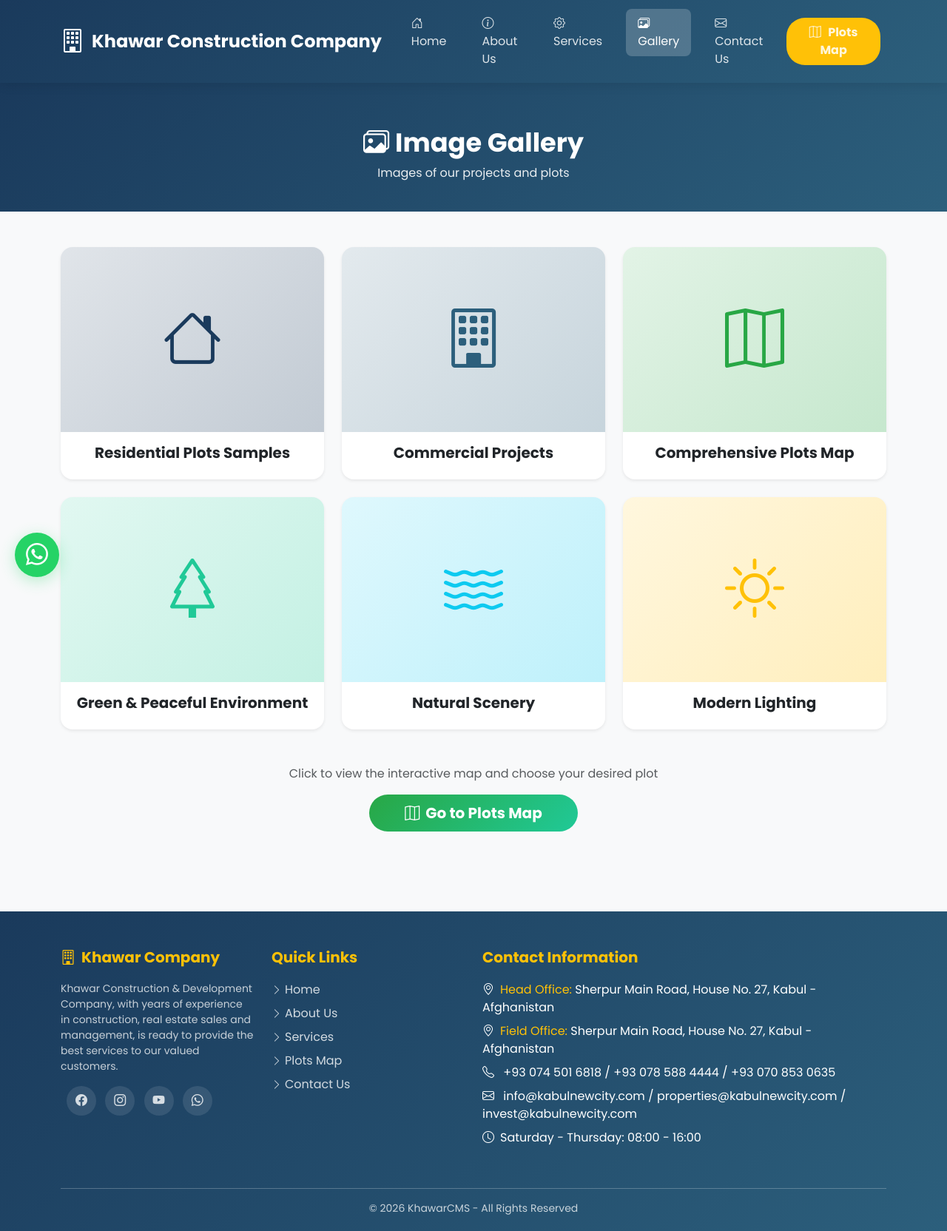
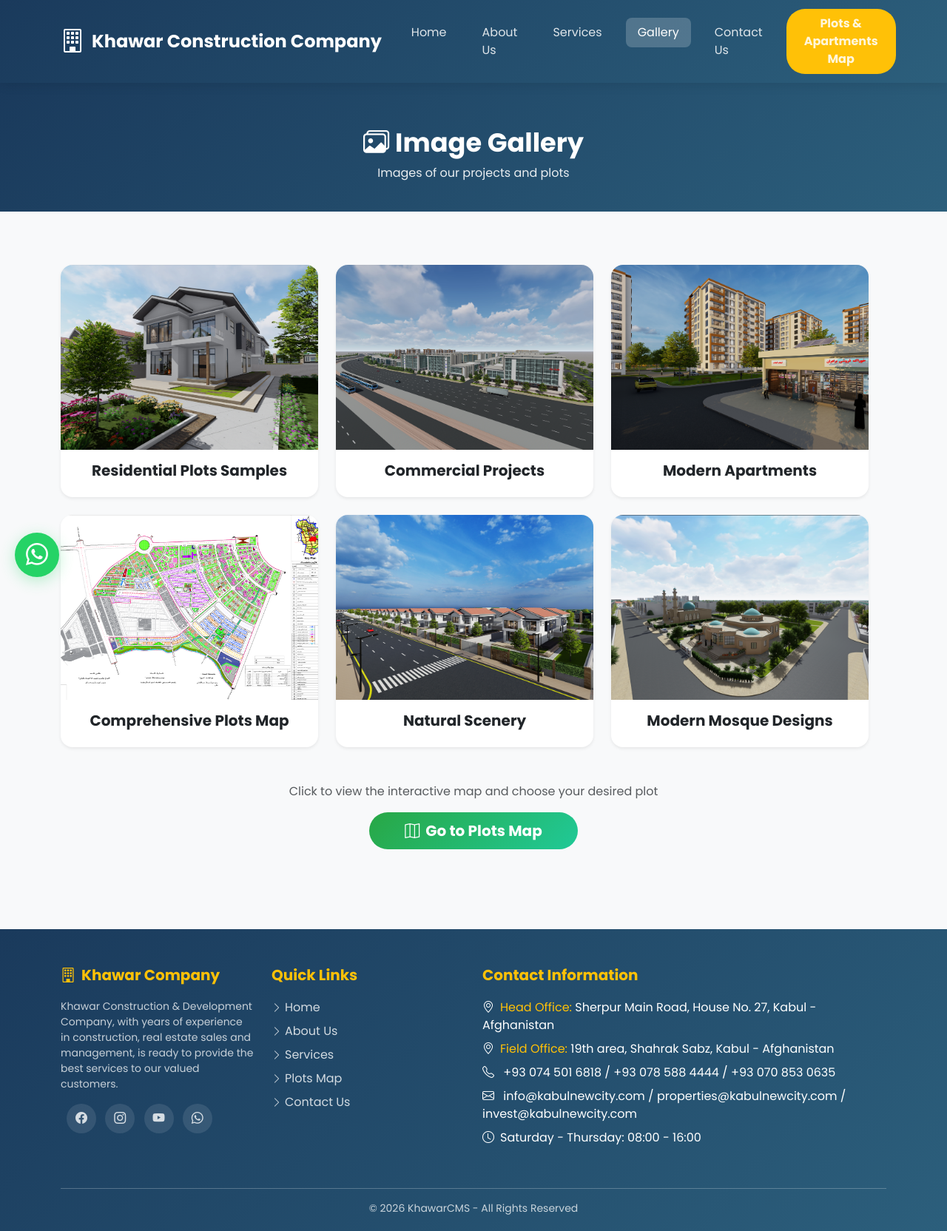
Before and after one commit to sebghatullah-web/Real-Estate-Management-System, a PHP site: page /gallery.php in a window 1280 px wide. Shown: the whole page at 74% size. Run offline with PHP 8.4, Linux system fonts and the light colour scheme.

Commit message:
adding images gallery

```diff
--- a/about.php
+++ b/about.php
@@ -13,9 +13,9 @@
             <div class="col-lg-6 mb-4">
                 <div class="card border-0 shadow-sm rounded-4 p-4">
                     <h2 style="color: #1a3a5c;" class="fw-bold mb-4">About Khawar Company</h2>
-                    <p class="text-muted lh-lg">Khawar Construction & Development Company is one of the reputable companies in the field of construction, sale of residential and commercial plots and apartments, and management of construction projects in New Kabul.</p>
-                    <p class="text-muted lh-lg">With our experienced and specialized team, we have successfully implemented projects in the New Kabul project and gained the satisfaction of our customers.</p>
-                    <p class="text-muted lh-lg">Our goal is to provide quality services, fair prices, and create a safe and secure environment for your investment.</p>
+                    <p class="text-muted lh-lg" style="text-align: justify;">Through a constructive vision aimed at contributing to Afghanistan’s re- construction and economic development, Khawar Construction Company (KCC) as a private independent company initiated a significant investment in a very critical situation. Years ago, it laid the foundation for the future Kabul New City, which is currently being implemented in the area, by launching the first modern township under the name of “Green Town” in its own property in the desert of Deh Sabz. The goal was to transform Deh Sabz ( literally, the green village) into Green Town and later into a green capital or city, which now lies at the heart of the recently planned Kabul New City Mega Project.</p>
+                    <p class="text-muted lh-lg" style="text-align: justify;">leveraging its unique experience of investing and working in a politically and economically unstable environment, challenging in terms of security, and deeply traditional from a cultural perspective,  Khawar demonstrated sincere engagement in the country and remained committed to contributing to the development of New Kabul and a new Afghanistan.</p>
+                    <p class="text-muted lh-lg" style="text-align: justify;">In line with this spirit, KCC partnered with the government of Afghanistan to implement parcel B of the first phase of Kabul New City. This project will initially cover an area of 250 Hectares encompassing residential, commercial, sport, recreational and other zones, as well as standard infrastructure.</p>
                 </div>
             </div>
             <div class="col-lg-6 mb-4">
--- a/block_details.php
+++ b/block_details.php
@@ -119,9 +119,9 @@ if ($block) {
     <?php if ($block): ?>
 <div class="text-center mb-4 pt-3">
             <h1 class="fw-bold" style="color: #1a3a5c;">
-                <i class="bi bi-building me-2"></i>Block <?= htmlspecialchars($block['block_code']) ?>
+                <i class="bi bi-building me-2"></i>Block Code: <?= htmlspecialchars($block['block_code']) ?>
             </h1>
-            <p class="text-muted"><?= htmlspecialchars($block['block_name'] ?? '') ?> | Size: <?= htmlspecialchars($block['size']) ?> Square Meters</p>
+            <p class="text-muted"><?= htmlspecialchars($block['block_name'] ?? '') ?> </p>
         </div>
 
         <div class="row g-4">
--- a/footer.php
+++ b/footer.php
@@ -28,7 +28,7 @@
                     <h5>Contact Information</h5>
                     <ul class="list-unstyled">
                         <li class="mb-2"><i class="bi bi-geo-alt me-2"></i><span style="color: #ffc107;">Head Office:</span> Sherpur Main Road, House No. 27, Kabul - Afghanistan</li>
-                        <li class="mb-2"><i class="bi bi-geo-alt me-2"></i><span style="color: #ffc107;">Field Office:</span> Sherpur Main Road, House No. 27, Kabul - Afghanistan</li>
+                        <li class="mb-2"><i class="bi bi-geo-alt me-2"></i><span style="color: #ffc107;">Field Office:</span> 19th area, Shahrak Sabz, Kabul - Afghanistan</li>
                         <li class="mb-2"><i class="bi bi-telephone me-2"></i> +93 074 501 6818 / +93 078 588 4444 / +93 070 853 0635 </li>
                         <li class="mb-2"><i class="bi bi-envelope me-2"></i> info@kabulnewcity.com / properties@kabulnewcity.com / invest@kabulnewcity.com </li>
                         <li class="mb-2"><i class="bi bi-clock me-2"></i>Saturday - Thursday: 08:00 - 16:00</li>
--- a/gallery.php
+++ b/gallery.php
@@ -12,25 +12,61 @@
         <div class="row g-4">
             <?php
                 $gallery_images = [
-                ['icon' => 'bi-house', 'title' => 'Residential Plots Samples', 'color' => '#1a3a5c'],
-                ['icon' => 'bi-building', 'title' => 'Commercial Projects', 'color' => '#2c5f7c'],
-                ['icon' => 'bi-map', 'title' => 'Comprehensive Plots Map', 'color' => '#28a745'],
-                ['icon' => 'bi-tree', 'title' => 'Green & Peaceful Environment', 'color' => '#20c997'],
-                ['icon' => 'bi-water', 'title' => 'Natural Scenery', 'color' => '#0dcaf0'],
-                ['icon' => 'bi-sun', 'title' => 'Modern Lighting', 'color' => '#ffc107'],
+                    [
+                        'image' => 'img/gallery/residential-plots.jpg',
+                        'title' => 'Residential Plots Samples'
+                    ],
+                    [
+                        'image' => 'img/gallery/commercial-projects.jpg',
+                        'title' => 'Commercial Projects'
+                    ],
+                    [
+                        'image' => 'img/gallery/apartments.jpg',
+                        'title' => 'Modern Apartments'
+
+                    ],
+                    [
+                        'image' => 'img/gallery/plots-map.jpg',
+                        'title' => 'Comprehensive Plots Map'
+                    ],
+                    [
+                        'image' => 'img/gallery/natural-scenery.jpg',
+                        'title' => 'Natural Scenery'
+                    ],
+                    [
+                        'image' => 'img/gallery/modern-mosque.jpg',
+                        'title' => 'Modern Mosque Designs'
+                    ],
                 ];
-            foreach ($gallery_images as $img): ?>
+            ?>
+            <div class="row g-4">
+
+                <?php foreach ($gallery_images as $img): ?>
+
                     <div class="col-lg-4 col-md-6">
                         <div class="card border-0 shadow-sm rounded-4 overflow-hidden">
-                    <div style="height: 250px; background: linear-gradient(135deg, <?= $img['color'] ?>22, <?= $img['color'] ?>44); display: flex; align-items: center; justify-content: center;">
-                        <i class="bi <?= $img['icon'] ?>" style="font-size: 5rem; color: <?= $img['color'] ?>;"></i>
+
+                            <div style="height: 250px;">
+                                <img
+                                    src="<?= $img['image'] ?>"
+                                    alt="<?= htmlspecialchars($img['title']) ?>"
+                                    class="w-100 h-100"
+                                    style="object-fit: cover;"
+                                >
                             </div>
+
                             <div class="card-body text-center">
-                        <h5 class="fw-bold"><?= $img['title'] ?></h5>
+                                <h5 class="fw-bold">
+                                    <?= $img['title'] ?>
+                                </h5>
+                            </div>
+
                         </div>
                     </div>
+
+                <?php endforeach; ?>
+
             </div>
-            <?php endforeach; ?>
         </div>
 
         <div class="text-center mt-5">
--- a/header.php
+++ b/header.php
@@ -85,22 +85,22 @@ require 'config/db.php';
         <div class="collapse navbar-collapse" id="navbarNav">
             <ul class="navbar-nav me-auto">
                 <li class="nav-item">
-                    <a class="nav-link <?= basename($_SERVER['PHP_SELF']) == 'index.php' ? 'active' : '' ?>" href="index.php"><i class="bi bi-house-door"></i> Home</a>
+                    <a class="nav-link <?= basename($_SERVER['PHP_SELF']) == 'index.php' ? 'active' : '' ?>" href="index.php"> Home</a>
                 </li>
                 <li class="nav-item">
-                    <a class="nav-link <?= basename($_SERVER['PHP_SELF']) == 'about.php' ? 'active' : '' ?>" href="about.php"><i class="bi bi-info-circle"></i> About Us</a>
+                    <a class="nav-link <?= basename($_SERVER['PHP_SELF']) == 'about.php' ? 'active' : '' ?>" href="about.php"> About Us</a>
                 </li>
                 <li class="nav-item">
-                    <a class="nav-link <?= basename($_SERVER['PHP_SELF']) == 'services.php' ? 'active' : '' ?>" href="services.php"><i class="bi bi-gear"></i> Services</a>
+                    <a class="nav-link <?= basename($_SERVER['PHP_SELF']) == 'services.php' ? 'active' : '' ?>" href="services.php"> Services</a>
                 </li>
                 <li class="nav-item">
-                    <a class="nav-link <?= basename($_SERVER['PHP_SELF']) == 'gallery.php' ? 'active' : '' ?>" href="gallery.php"><i class="bi bi-images"></i> Gallery</a>
+                    <a class="nav-link <?= basename($_SERVER['PHP_SELF']) == 'gallery.php' ? 'active' : '' ?>" href="gallery.php"> Gallery</a>
                 </li>
                 <li class="nav-item">
-                    <a class="nav-link <?= basename($_SERVER['PHP_SELF']) == 'contact.php' ? 'active' : '' ?>" href="contact.php"><i class="bi bi-envelope"></i> Contact Us</a>
+                    <a class="nav-link <?= basename($_SERVER['PHP_SELF']) == 'contact.php' ? 'active' : '' ?>" href="contact.php"> Contact Us</a>
                 </li>
             </ul>
-            <a href="map.php" class="btn btn-map nav-link" target="_blank"><i class="bi bi-map"></i> Plots Map</a>
+            <a href="map.php" class="btn btn-map nav-link" target="_blank"> Plots & Apartments Map</a>
         </div>
     </div>
 </nav>
```
Also changed, not shown: buy_plot.php (+5 -5 lines), index.php (+10 -10 lines), plot_details.php (+6 -6 lines), img/gallery/apartments.jpg (added), img/gallery/commercial-projects.jpg (added), img/gallery/modern-mosque.jpg (added), img/gallery/natural-scenery.jpg (added), img/gallery/plots-map.jpg (added), img/gallery/residential-plots.jpg (added). Lines whose indentation alone changed are shown as unchanged.
